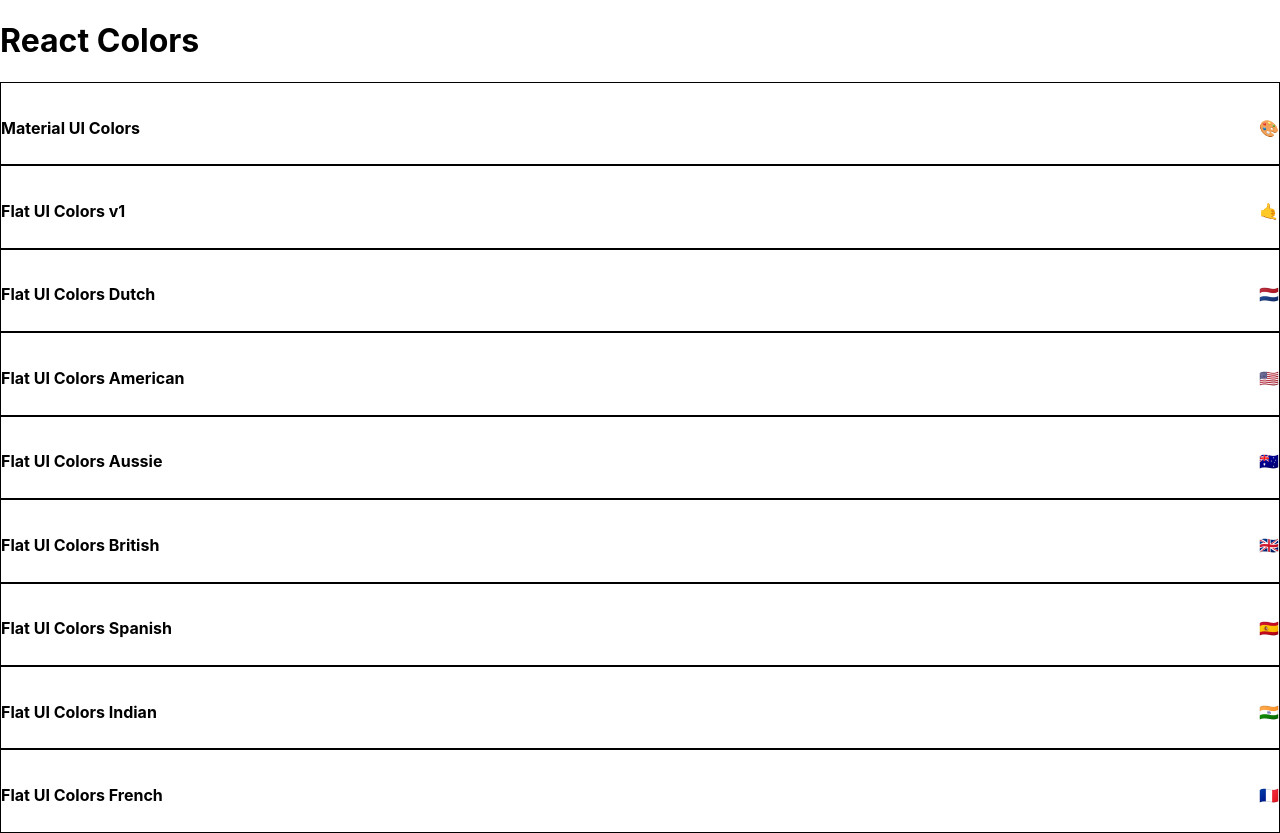
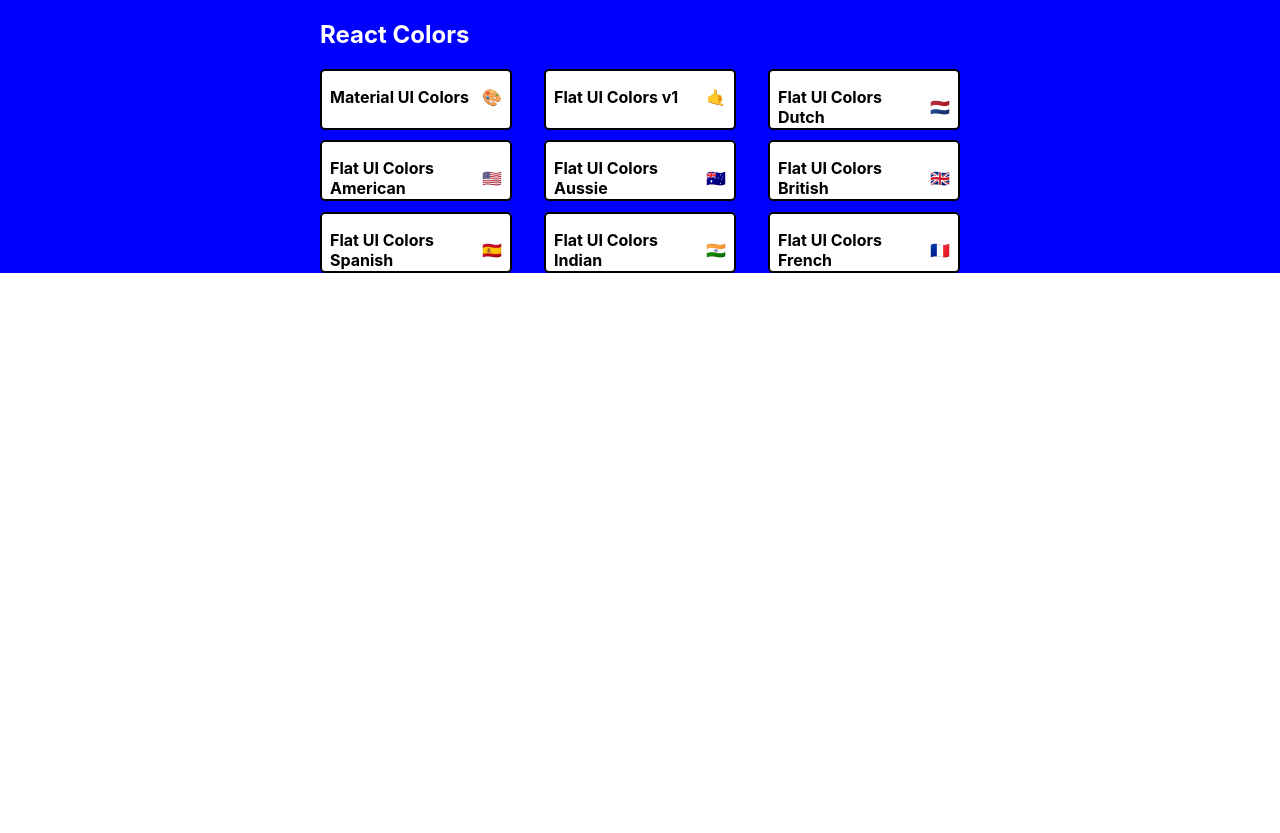
Before and after one commit to nehavjaiswal/ColorApp, a React (Create React App) app: page / in a window 1280 px wide. After the commit the page ends 800 px from the top, so only its background shows below. Built offline with nearby package versions, Linux system fonts and the light colour scheme; the HTML template or start-up script is replaced by a standard one.

Commit message:
Start styling PaletteList withStyles

```diff
--- a/src/MiniPalette.js
+++ b/src/MiniPalette.js
@@ -3,12 +3,13 @@
 
 const style = {
    root : {
+        border : "2px solid black",
         backgroundColor : "white",
-        border : "1px solid black",
         position : "relative",
-        borderRedius : "5px",
+        borderRadius : "5px",
+        padding : "0.5rem",
         overflow : "hidden",
-        "$:hover" : {
+        "&:hover" : {
             cursor: "pointer"
         }
 
@@ -19,7 +20,8 @@
    title :{
         display : "flex",
         justifyContent : "space-between",
-        alignItem : "centere",
+        alignItems : "center",
+        margin : "0",
         color : "black",
         paddingTop : "0.5rem",
         fontSize : "1rem",
--- a/src/PaletteList.js
+++ b/src/PaletteList.js
@@ -1,21 +1,61 @@
 import React,{Component} from "react"
 import MiniPalette from "./MiniPalette"
+import { withStyles } from '@material-ui/core/styles';
 
+const style = {
+    root:{
+
+        backgroundColor : "blue",
+        height : "100%",
+        display : "flex",
+        alignItems : "flex-start",
+        justifyContent : "center"
+    },
+    container:{
+        width : "50%",
+        display : "flex",
+        alignItems : "flex-start",
+        flexDirection : "coloumn",
+        flexWrap : "wrap"
+    },
+    nav:{
+        color : "white",
+        display : "flex",
+        width : "100%",
+        justifyContent : "space-between"
+    },
+    palettes:{
+        boxSizing : "border-box",
+        width : "100%",
+        display : "grid",
+        gridTemplateColumns : "repeat(3, 30%)",
+        gridGap : "5%"
+    }
+}
 class PaletteList extends Component{
     render(){
-        const {paletteList} = this.props
+        const {paletteList ,classes} = this.props
         return(
-            <div>
+            <div className= {classes.root}>
+                <div className= {classes.container}>
+                    <nav className= {classes.nav}>
+                         <h1>React Colors</h1>
+                    </nav>
+                     <div className={classes.palettes}>
+                        {paletteList.map(palettle =>(
+                        <MiniPalette {... palettle}/>
+                        ))}
+                     </div>
+                </div>
 
-                <h1>React Colors</h1>
-                {paletteList.map(palettle =>(
-                    <MiniPalette {... palettle}/>
 
-                ))}
+
+
+
             </div>
 
         )
     }
 }
 
-export default PaletteList;
+export default withStyles(style) (PaletteList);
```
